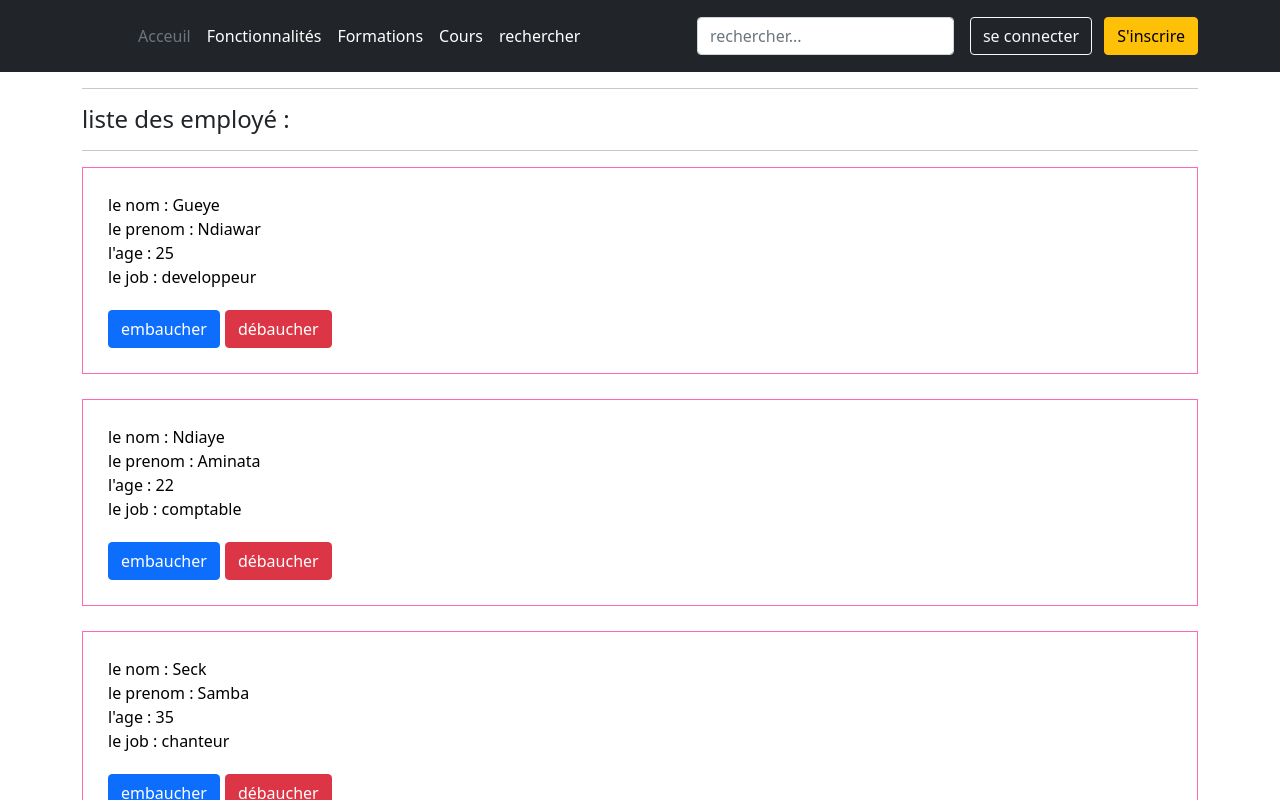
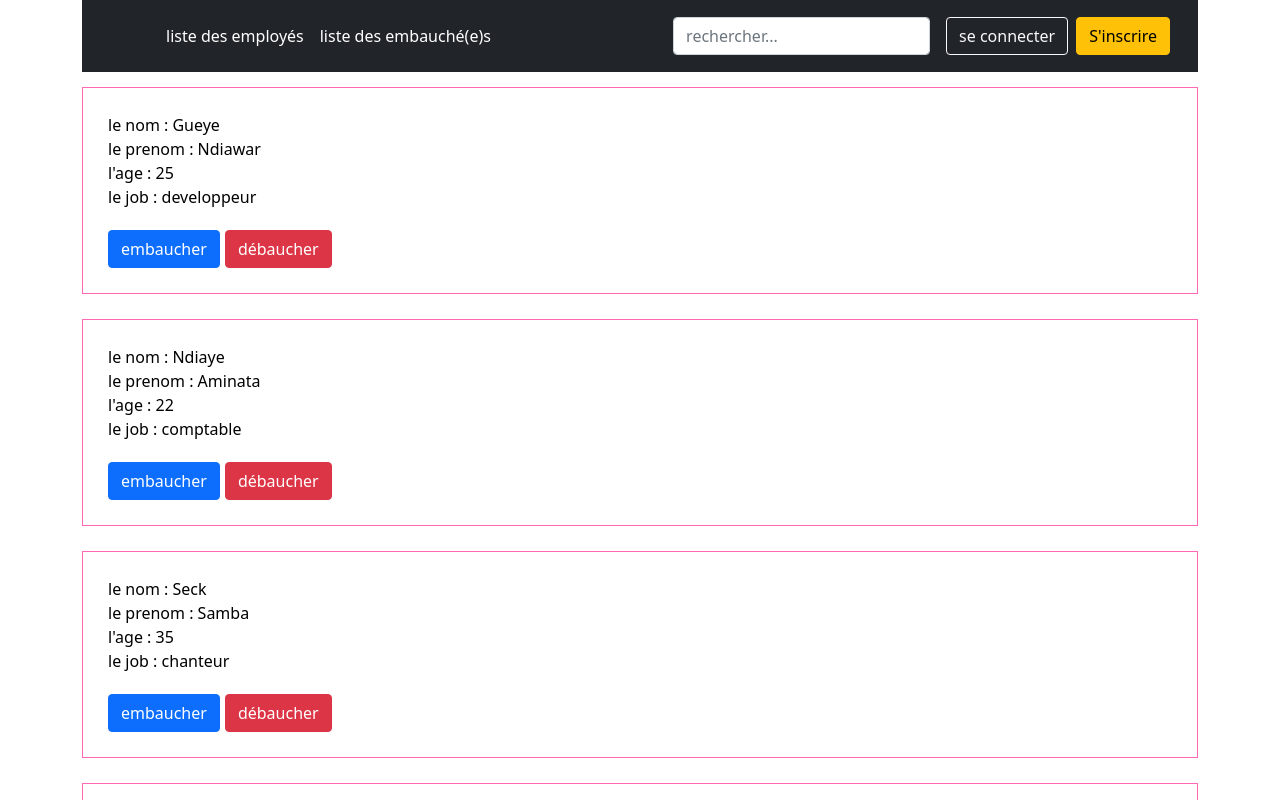
Before and after one commit to gueyebii/projectHostToHeroku, an Angular app: page /test in a window 1280 px wide. Shown: the top 800 px of the page. Built offline with nearby package versions, Linux system fonts and the light colour scheme.

Commit message:
initiation au routing

```diff
--- a/src/app/app.component.html
+++ b/src/app/app.component.html
@@ -1,4 +1,9 @@
 
-<app-liste></app-liste>
-<app-test></app-test>
-<app-style></app-style>
+<app-header></app-header>
+<router-outlet></router-outlet>
+
+
+
+<!-- <app-liste></app-liste> -->
+<!--<app-test></app-test>
+<app-style></app-style> -->
--- /dev/null
+++ b/src/app/app.routing.ts
@@ -0,0 +1,16 @@
+import { RouterModule, Routes } from "@angular/router";
+import { Router } from "express";
+import { listenerCount } from "process";
+import { ListeComponent } from "./liste/liste.component";
+import { TestComponent } from "./presentation/test/test.component";
+
+
+
+
+const APP_ROUTING: Routes = [
+    {path:'liste', component: ListeComponent },
+    {path: 'test', component: TestComponent}
+];
+
+
+export const ROUTING = RouterModule.forRoot(APP_ROUTING);
--- /dev/null
+++ b/src/app/header/header.component.html
@@ -0,0 +1,24 @@
+<header class="p-3 bg-dark text-white">
+    <div class="container">
+      <div class="d-flex flex-wrap align-items-center justify-content-center justify-content-lg-start">
+        <a href="/" class="d-flex align-items-center mb-2 mb-lg-0 text-white text-decoration-none">
+          <svg class="bi me-2" width="40" height="32" role="img" aria-label="Bootstrap"><use xlink:href="#bootstrap"></use></svg>
+        </a>
+
+        <ul class="nav col-12 col-lg-auto me-lg-auto mb-2 justify-content-center mb-md-0">
+          <li><a [routerLink]=" ['test'] " class="nav-link px-2 text-white">liste des employés</a></li>
+          <li><a [routerLink]="['liste']" class="nav-link px-2 text-white">liste des embauché(e)s</a></li>
+
+        </ul>
+
+        <form class="col-12 col-lg-auto mb-3 mb-lg-0 me-lg-3">
+          <input type="search" class="form-control form-control-dark" placeholder="rechercher..." aria-label="Search">
+        </form>
+
+        <div class="text-end">
+          <button type="button" class="btn btn-outline-light me-2">se connecter</button>
+          <button type="button" class="btn btn-warning">S'inscrire</button>
+        </div>
+      </div>
+    </div>
+  </header>
--- /dev/null
+++ b/src/app/header/header.component.ts
@@ -0,0 +1,15 @@
+import { Component, OnInit } from '@angular/core';
+
+@Component({
+  selector: 'app-header',
+  templateUrl: './header.component.html',
+  styleUrls: ['./header.component.css']
+})
+export class HeaderComponent implements OnInit {
+
+  constructor() { }
+
+  ngOnInit(): void {
+  }
+
+}
--- a/src/index.html
+++ b/src/index.html
@@ -9,32 +9,7 @@
 </head>
 <body>
 
-        <header class="p-3 bg-dark text-white">
-          <div class="container">
-            <div class="d-flex flex-wrap align-items-center justify-content-center justify-content-lg-start">
-              <a href="/" class="d-flex align-items-center mb-2 mb-lg-0 text-white text-decoration-none">
-                <svg class="bi me-2" width="40" height="32" role="img" aria-label="Bootstrap"><use xlink:href="#bootstrap"></use></svg>
-              </a>
 
-              <ul class="nav col-12 col-lg-auto me-lg-auto mb-2 justify-content-center mb-md-0">
-                <li><a href="#" class="nav-link px-2 text-secondary">Acceuil</a></li>
-                <li><a href="#" class="nav-link px-2 text-white">Fonctionnalités</a></li>
-                <li><a href="#" class="nav-link px-2 text-white">Formations</a></li>
-                <li><a href="#" class="nav-link px-2 text-white">Cours</a></li>
-                <li><a href="https://www.google.com" class="nav-link px-2 text-white">rechercher</a></li>
-              </ul>
-
-              <form class="col-12 col-lg-auto mb-3 mb-lg-0 me-lg-3">
-                <input type="search" class="form-control form-control-dark" placeholder="rechercher..." aria-label="Search">
-              </form>
-
-              <div class="text-end">
-                <button type="button" class="btn btn-outline-light me-2">se connecter</button>
-                <button type="button" class="btn btn-warning">S'inscrire</button>
-              </div>
-            </div>
-          </div>
-        </header>
 
 
   <div class="container">
```
Also changed, not shown: src/app/app.module.ts (+6 -2 lines), src/app/header/header.component.css (added), 1 other file (tests, documents, lock files or other folders).
